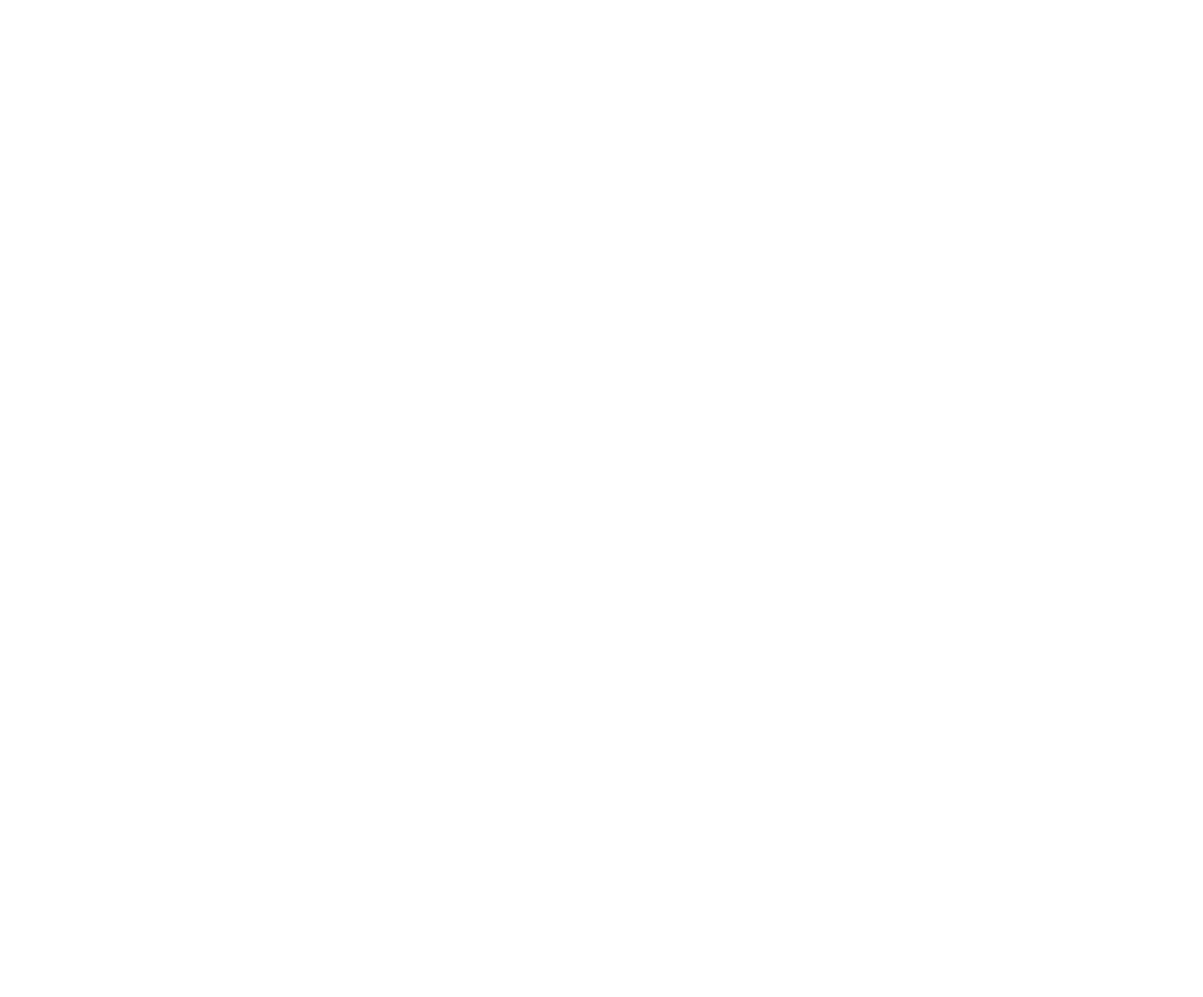
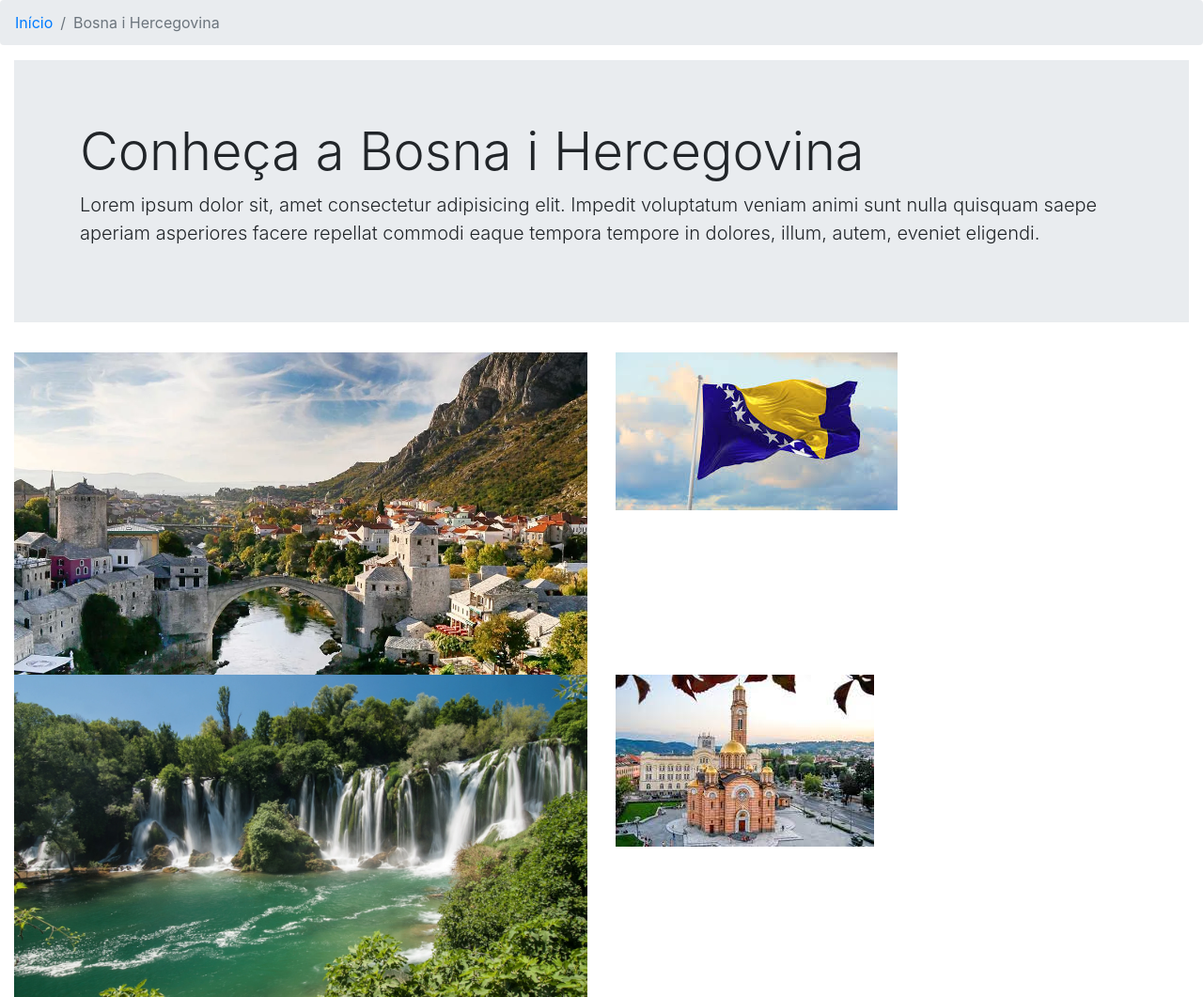
Before and after one commit to DiogoPCS/3DSFatec2023, a plain HTML site: page gucordeiro26/gucordeiro26.html in a window 1280 px wide. Shown: the whole page at 94% size. Before the commit the page ends 800 px from the top, so only its background shows below. Drawn offline with nearby package versions, Linux system fonts and the light colour scheme.

Commit message:
Adicionar imagens

```diff
--- a/gucordeiro26/gucordeiro26.html
+++ b/gucordeiro26/gucordeiro26.html
@@ -5,9 +5,58 @@
     <meta http-equiv="X-UA-Compatible" content="IE=edge">
     <meta name="viewport" content="width=device-width, initial-scale=1.0">
     <link rel="stylesheet" href="../assets/css/styles.css">
-    <title>Bósnia e Herzegovina</title>
+    <!-- Import do Bootstrap -->
+    <link rel="stylesheet" href="https://stackpath.bootstrapcdn.com/bootstrap/4.1.3/css/bootstrap.min.css" integrity="sha384-MCw98/SFnGE8fJT3GXwEOngsV7Zt27NXFoaoApmYm81iuXoPkFOJwJ8ERdknLPMO" crossorigin="anonymous">
+    <script src="https://stackpath.bootstrapcdn.com/bootstrap/4.1.3/js/bootstrap.min.js" integrity="sha384-ChfqqxuZUCnJSK3+MXmPNIyE6ZbWh2IMqE241rYiqJxyMiZ6OW/JmZQ5stwEULTy" crossorigin="anonymous"></script>
+    <title>Bosna i Hercegovina</title>
 </head>
 <body>
 
+    <!-- Breadcrum -->
+    <nav aria-label="breadcrumb">
+        <ol class="breadcrumb">
+          <li class="breadcrumb-item"><a href="#">Início</a></li>
+          <li class="breadcrumb-item active" aria-current="page">Bosna i Hercegovina</li>
+        </ol>
+      </nav>
+
+      <!-- Jumbotron -->
+      <div class="container-fluid">
+        <div class="row">
+            <div class="col-12">
+                <div class="jumbotron jumbotron-fluid">
+                    <div class="container">
+                      <h1 class="display-4">Conheça a Bosna i Hercegovina</h1>
+                      <p class="lead">Lorem ipsum dolor sit, amet consectetur adipisicing elit. Impedit voluptatum veniam animi sunt nulla quisquam saepe aperiam asperiores facere repellat commodi eaque tempora tempore in dolores, illum, autem, eveniet eligendi.</p>
+                    </div>
+                </div>
+            </div>
+        </div>
+
+        <div class="row">
+            <div class="col-6">
+                <img src="images/imagem1.webp" alt="" class="img-fluid">
+            </div>
+            <div class="col-6">
+                <img src="images/imagem2.jpg" alt="" class="img-fluid">
+            </div>
+            <div class="col-6">
+                <img src="images/imagem3.webp" alt="" class="img-fluid">
+            </div>
+            <div class="col-6">
+                <img src="images/imagem4.jpg" alt="" class="img-fluid">
+            </div>
+        </div>
+      </div>
+
+
+
+
+
+
+
+    <!-- Import do Javascript do Bootstrap -->
+    <script src="https://code.jquery.com/jquery-3.3.1.slim.min.js" integrity="sha384-q8i/X+965DzO0rT7abK41JStQIAqVgRVzpbzo5smXKp4YfRvH+8abtTE1Pi6jizo" crossorigin="anonymous"></script>
+    <script src="https://cdnjs.cloudflare.com/ajax/libs/popper.js/1.14.3/umd/popper.min.js" integrity="sha384-ZMP7rVo3mIykV+2+9J3UJ46jBk0WLaUAdn689aCwoqbBJiSnjAK/l8WvCWPIPm49" crossorigin="anonymous"></script>
 </body>
 </html>
```
Also changed, not shown: gucordeiro26/images/imagem1.jpg (added), gucordeiro26/images/imagem1.webp (added), gucordeiro26/images/imagem2.jpg (added), gucordeiro26/images/imagem3.webp (added), gucordeiro26/images/imagem4.jpg (added).
